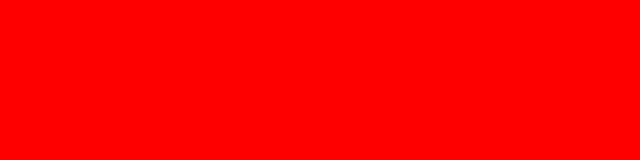
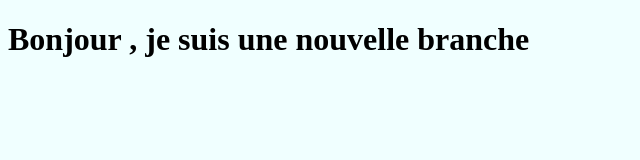
Before and after one commit to ghazi300/GhaziProject, a plain HTML site: page index.html in a window 1280 px wide. Shown: the whole page, without its empty margins (0-640 px from the left). Drawn offline with Linux system fonts and the light colour scheme.

Commit message:
changing style

```diff
--- a/index.html
+++ b/index.html
@@ -7,7 +7,7 @@
     <link rel="stylesheet" href="style.css">
 </head>
 <body>
-    <h1>Bonjour  , je suis ghazi </h1>
+    <h1>Bonjour  , je suis une nouvelle branche </h1>
     <script
     src="file.js"></script>
 </body>
--- a/style.css
+++ b/style.css
@@ -1,6 +1,6 @@
 h1{
-    color:red;
+    color:black;
 }
 body{
-    background-color: red;
+    background-color: azure;
 }
```
